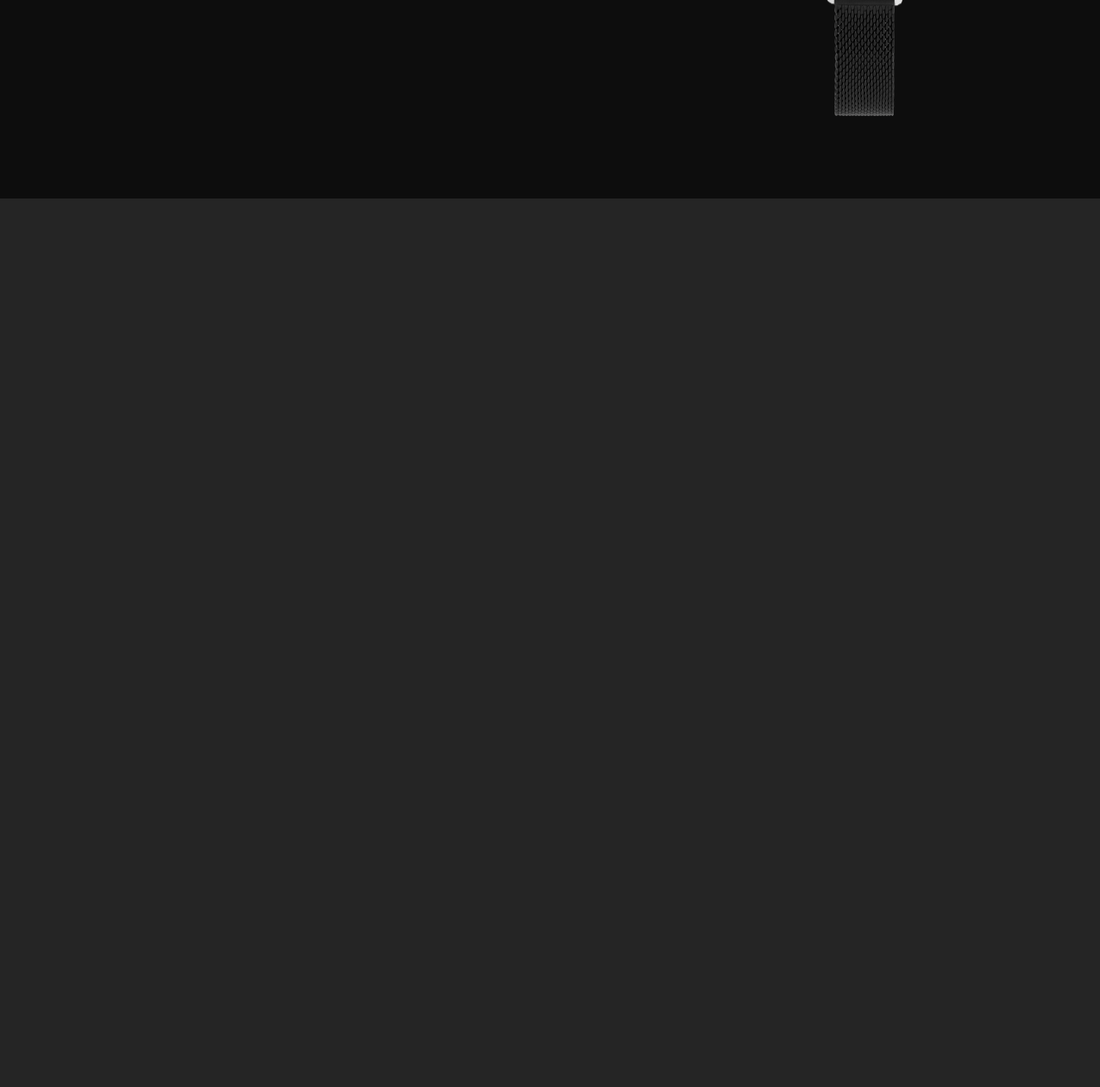
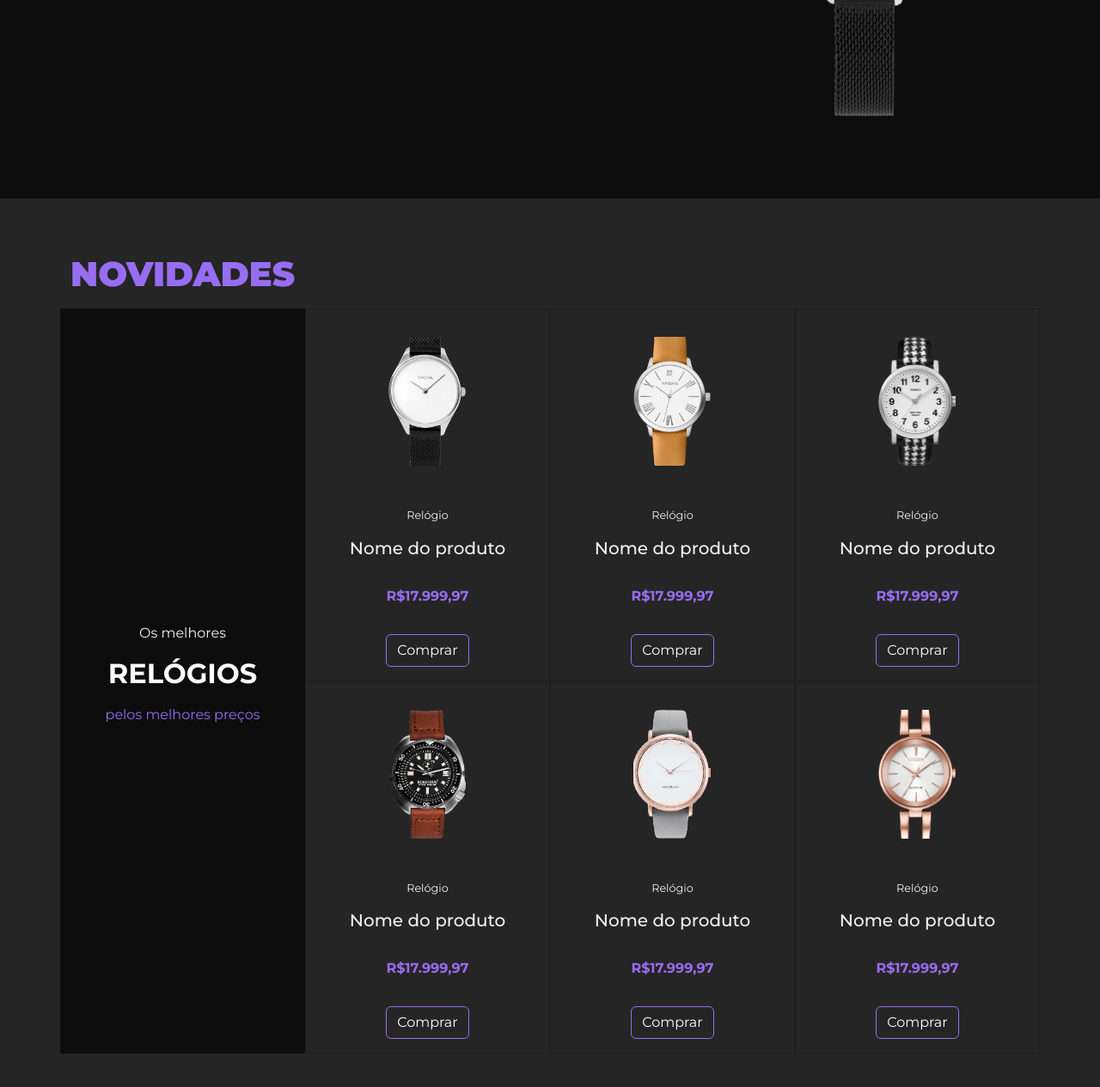
Before and after one commit to Gabriel050505/bootstrap-exemplos-de-uso, a plain HTML site: page ex12_projeto-perfectwatch/PerfectWatch (Completo)/PerfectWatch (Completo)/index.html in a window 1280 px wide. Shown: the part 2111-3376 px from the top of the page at 86% size. Before the commit the page ends 2406 px from the top, so only its background shows below. Drawn offline with nearby package versions, Linux system fonts and the light colour scheme.

Commit message:
Exercício 12 parte 4
Quarta digitação do exercício 12 - digitação e estilização dos novos relógios (HTML e CSS)

```diff
--- a/ex12_projeto-perfectwatch/PerfectWatch (Completo)/PerfectWatch (Completo)/css/styles.css
+++ b/ex12_projeto-perfectwatch/PerfectWatch (Completo)/PerfectWatch (Completo)/css/styles.css
@@ -435,3 +435,40 @@ body {
         font-size: 5rem;
     }
 }
+
+/* ___________________________________________________________ */
+/* (Novidades) NEW PRODUCTS */
+
+/* Define margem inferior para a seção de Novidades */
+#new-products {
+    margin-bottom: 5rem;
+}
+
+/* Estilos para o banner de Novidades */
+#new-products-banner {
+    display: flex;
+    flex-direction: column;
+    justify-content: center;
+    align-items: center;
+    background-color: #0D0D0D;
+}
+
+/* Estilos para o título do banner de Novidades */
+#new-products-banner h3 {
+    text-transform: uppercase;
+    font-weight: bold;
+    margin-bottom: 1rem;
+    font-size: 2rem;
+}
+
+/* Ajusta o espaçamento interno das colunas dos produtos */
+#new-products .col-md-4 {
+    padding: 0;
+}
+
+/* Define tamanho e margens para as imagens nos cartões de produtos */
+#new-products .card img {
+    height: 150px;
+    width: 90px;
+    margin: 2rem auto;
+}
--- a/ex12_projeto-perfectwatch/PerfectWatch (Completo)/PerfectWatch (Completo)/index.html
+++ b/ex12_projeto-perfectwatch/PerfectWatch (Completo)/PerfectWatch (Completo)/index.html
@@ -287,5 +287,120 @@
       </div>
     </div>
   </div>
+
+  <!-- ___________________________________________________________ -->
+  <!-- NOVIDADES (New Products) -->
+
+  <div class="container" id="new-products">
+  <!-- Título da seção -->
+    <h2 class="title primary-color">Novidades</h2>
+
+
+  <!-- Linha com conteúdo da seção -->
+  <div class="row">
+    <!-- Coluna para o banner de Novidades (apenas em telas maiores) -->
+    <div class="col-12 col-md-3 d-none d-md-flex" id="new-products-banner">
+
+      <!-- Subtítulo do banner -->
+      <p class="secondary-color">Os melhores</p>
+
+      <!-- Título do banner -->
+      <h3>Relógios</h3>
+
+      <!-- Descrição do banner -->
+      <p class="primary-color">pelos melhores preços</p>
+    </div>
+
+    <!-- Coluna principal para os produtos -->
+    <div class="col-12 col-md-9">
+      <!-- Linha para os cards os produtos -->
+      <div class="row">
+        <!-- Primeiro produto -->
+        <div class="col-12 col-md-4">
+          <div class="card primary-bg-color">
+            <!-- Imagem do produto -->
+            <img src="img/relogio7.png" class="card-img-top img-fluid" alt="Relógio">
+            <div class="card-body">
+              <!-- Categoria do produto -->
+              <p class="card-category secondary-color">Relógio</p>
+              <!-- Título do produto -->
+              <h5 class="card-title secondary-color">Nome do produto</h5>
+              <!-- Preço do produto -->
+              <p class="card-text primary-color">R$17.999,97</p>
+              <!-- Botão de compra -->
+              <a href="#" class="btn btn-primary">Comprar</a>
+            </div>
+          </div>
+        </div>
+
+        <!-- Segundo produto -->
+        <div class="col-12 col-md-4">
+          <div class="card primary-bg-color">
+            <img src="img/relogio6.png" class="card-img-top img-fluid" alt="Relógio">
+            <div class="card-body">
+              <p class="card-category secondary-color">Relógio</p>
+              <h5 class="card-title secondary-color">Nome do produto</h5>
+              <p class="card-text primary-color">R$17.999,97</p>
+              <a href="#" class="btn btn-primary">Comprar</a>
+            </div>
+          </div>
+        </div>
+
+        <!-- Terceiro produto -->
+        <div class="col-12 col-md-4">
+          <div class="card primary-bg-color">
+            <img src="img/relogio5.png" class="card-img-top img-fluid" alt="Relógio">
+            <div class="card-body">
+              <p class="card-category secondary-color">Relógio</p>
+              <h5 class="card-title secondary-color">Nome do produto</h5>
+              <p class="card-text primary-color">R$17.999,97</p>
+              <a href="#" class="btn btn-primary">Comprar</a>
+            </div>
+          </div>
+        </div>
+
+        <!-- Quarto produto -->
+        <div class="col-12 col-md-4">
+          <div class="card primary-bg-color">
+            <img src="img/relogio4.png" class="card-img-top img-fluid" alt="Relógio">
+            <div class="card-body">
+              <p class="card-category secondary-color">Relógio</p>
+              <h5 class="card-title secondary-color">Nome do produto</h5>
+              <p class="card-text primary-color">R$17.999,97</p>
+              <a href="#" class="btn btn-primary">Comprar</a>
+            </div>
+          </div>
+        </div>
+
+        <!-- Quinto produto -->
+        <div class="col-12 col-md-4">
+          <div class="card primary-bg-color">
+            <img src="img/relogio3.png" class="card-img-top img-fluid" alt="Relógio">
+            <div class="card-body">
+              <p class="card-category secondary-color">Relógio</p>
+              <h5 class="card-title secondary-color">Nome do produto</h5>
+              <p class="card-text primary-color">R$17.999,97</p>
+              <a href="#" class="btn btn-primary">Comprar</a>
+            </div>
+          </div>
+        </div>
+
+        <!-- Sexto produto -->
+        <div class="col-12 col-md-4">
+          <div class="card primary-bg-color">
+            <img src="img/relogio2.png" class="card-img-top img-fluid" alt="Relógio">
+            <div class="card-body">
+              <p class="card-category secondary-color">Relógio</p>
+              <h5 class="card-title secondary-color">Nome do produto</h5>
+              <p class="card-text primary-color">R$17.999,97</p>
+              <a href="#" class="btn btn-primary">Comprar</a>
+            </div>
+          </div>
+        </div>
+      </div>
+    </div>
+  </div>
+</div>
+
 </body>
 </html>
```
